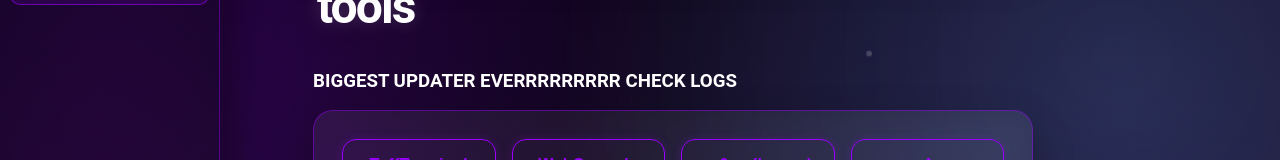
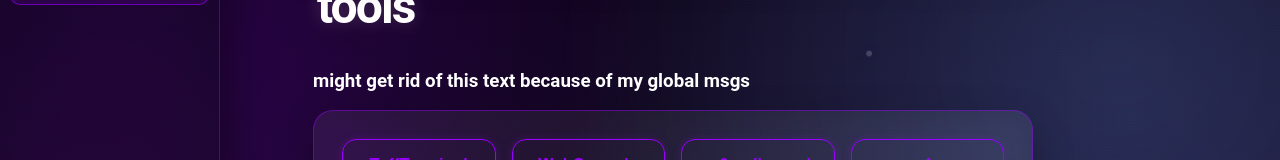
Before and after one commit to fazeddar/oliver-website-2-0, a plain HTML site: page index.html in a window 1280 px wide. Shown: the part 132-292 px from the top of the page. Drawn offline with Linux system fonts and the light colour scheme; no server answers.

Commit message:
Update header text in index.html
Replace outdated header text with a more relevant message.

```diff
--- a/index.html
+++ b/index.html
@@ -52,7 +52,7 @@
 
         <main class="app-main">
             <h1 class="tools-text">tools</h1>
-            <h3 class="arch-text">BIGGEST UPDATER EVERRRRRRRRR CHECK LOGS</h3>
+            <h3 class="arch-text">might get rid of this text because of my global msgs</h3>
 
             <section class="glass-panel">
                 <div class="button-row">
```
